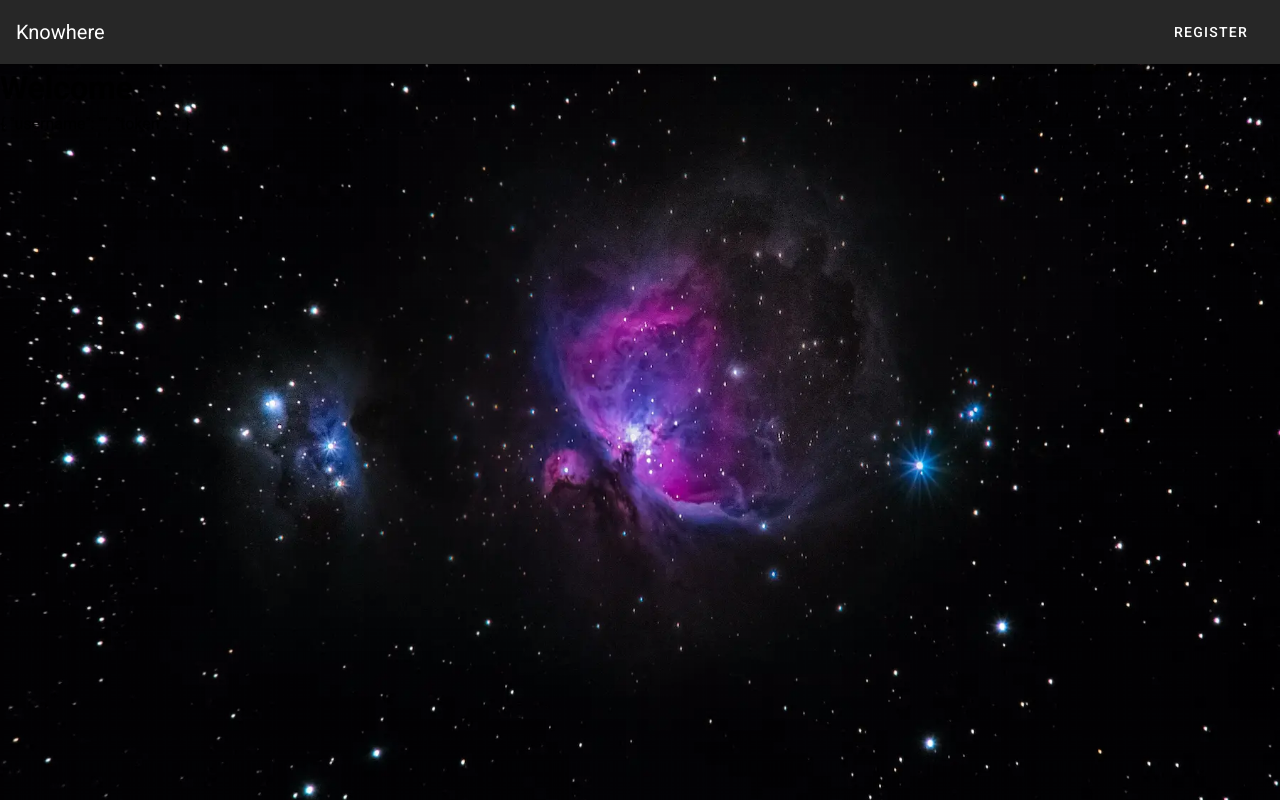
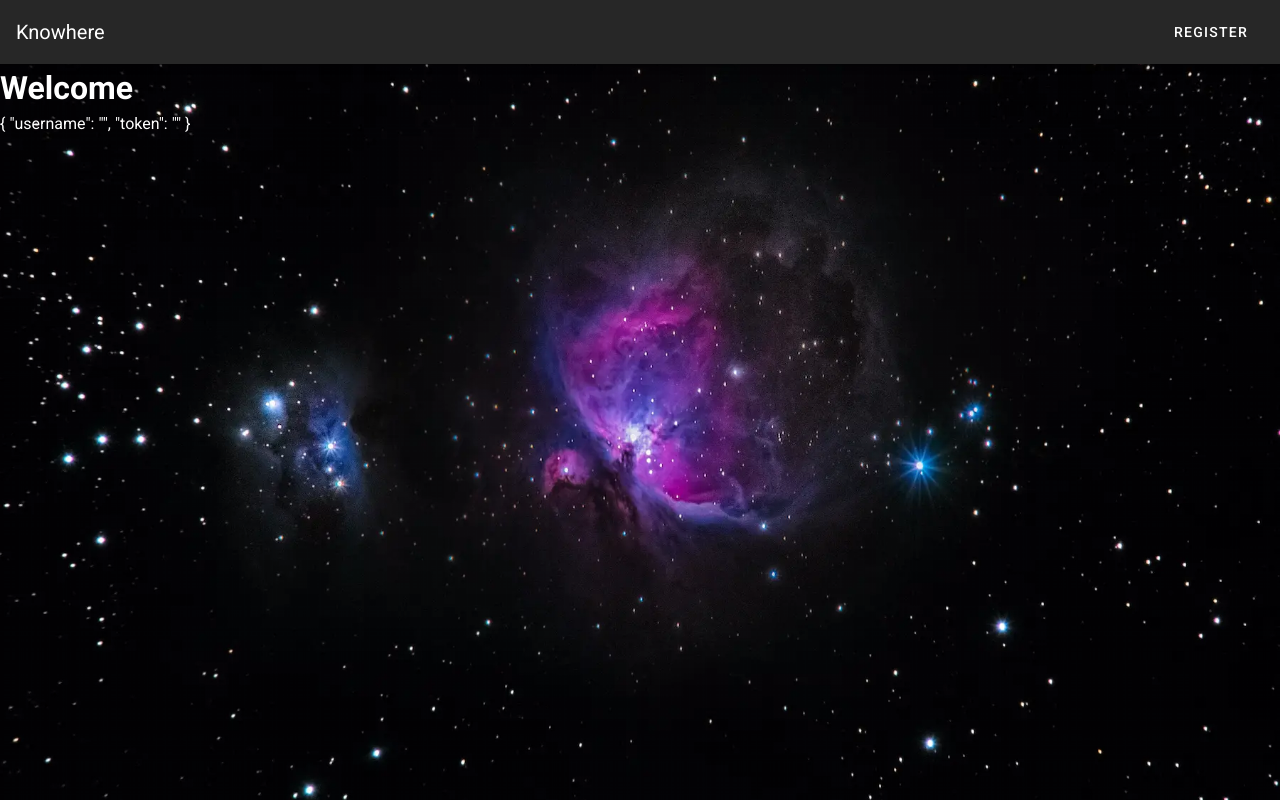
Before and after one commit to bikingbadger/knowhere, a Vue app: page /#/ in a window 1280 px wide. Built offline with nearby package versions, Linux system fonts and the light colour scheme.

Commit message:
feat(setup): Set vuetify as dark mode

```diff
--- a/src/plugins/vuetify.js
+++ b/src/plugins/vuetify.js
@@ -3,4 +3,6 @@ import Vuetify from "vuetify/lib/framework";
 
 Vue.use(Vuetify);
 
-export default new Vuetify({});
+export default new Vuetify({
+  theme: { dark: true }
+});
```
